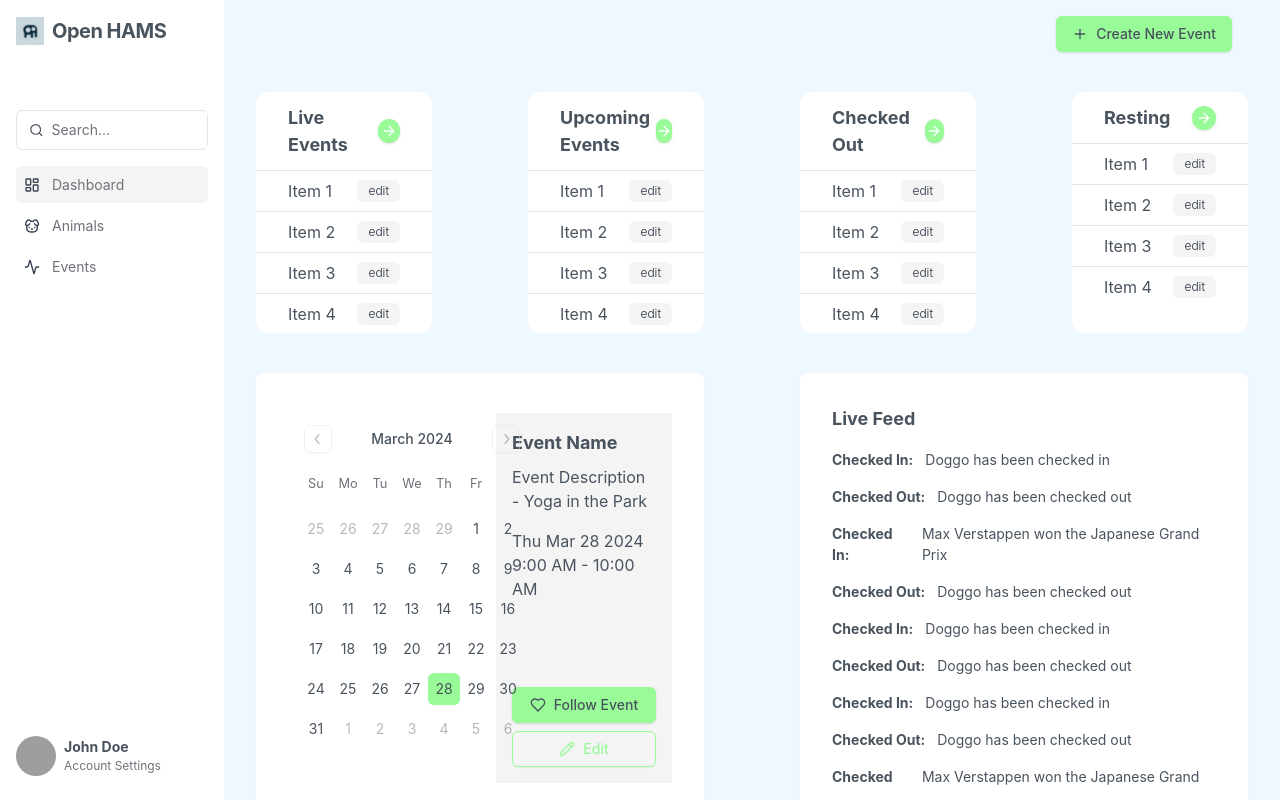
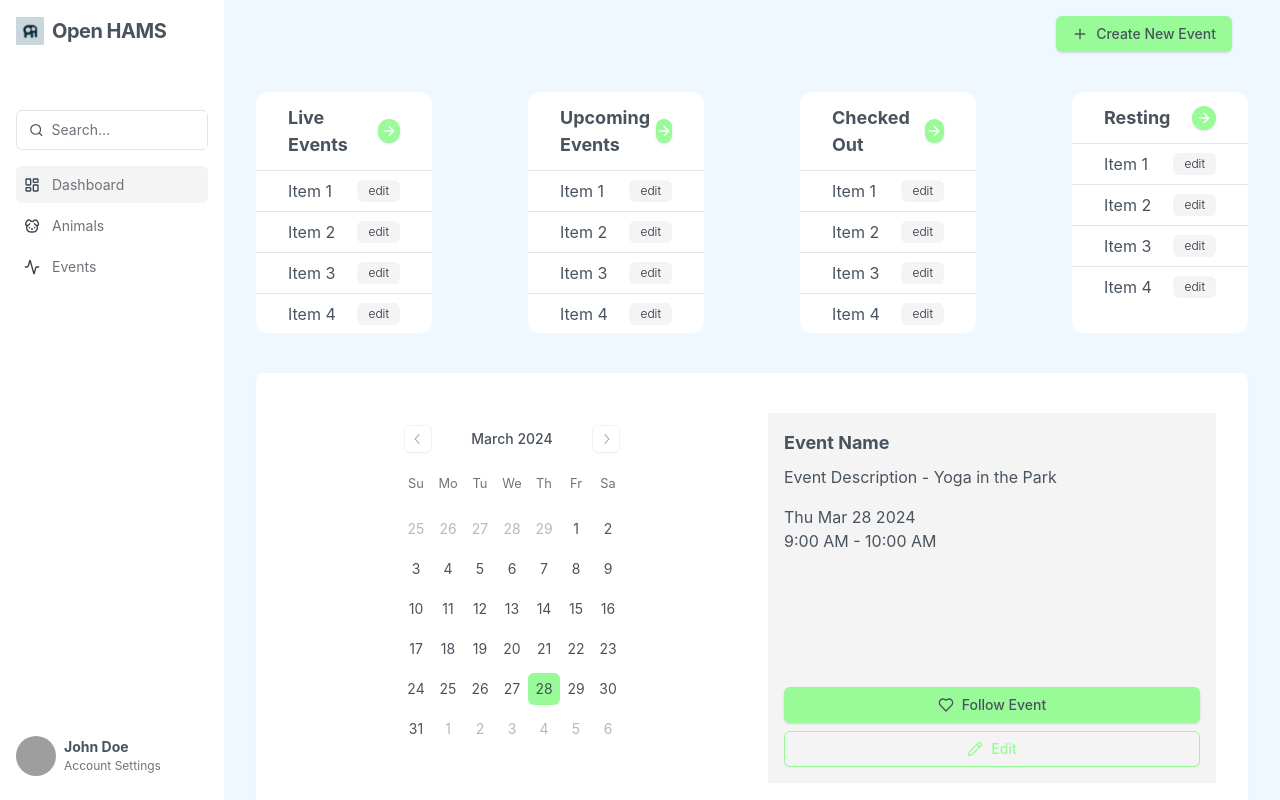
Before and after one commit to tyball21/Open-HAMS, a React (Vite) app in the folder frontend/: page / in a window 1280 px wide. Shown: the top 800 px of the page. Built offline with nearby package versions, Linux system fonts and the light colour scheme; grey boxes are pictures that could not be loaded.

Commit message:
fix responsiveness

```diff
--- a/frontend/src/routes/page.jsx
+++ b/frontend/src/routes/page.jsx
@@ -27,13 +27,13 @@
           Create New Event
         </Button>
       </header>
-      <div className="my-10 grid grid-cols-1 gap-8 md:grid-cols-2 lg:grid-cols-4 lg:gap-24">
+      <div className="my-10 grid grid-cols-1 gap-8 md:grid-cols-2 xl:grid-cols-4 xl:gap-24">
         <ScrollList title="Live Events" />
         <ScrollList title="Upcoming Events" />
         <ScrollList title="Checked Out" />
         <ScrollList title="Resting" />
       </div>
-      <div className="mt-10 grid grid-cols-1 gap-8 lg:grid-cols-2 lg:gap-24">
+      <div className="mt-10 grid grid-cols-1 gap-8 2xl:grid-cols-2 2xl:gap-24">
         <EventsCalendar />
         <LiveFeed />
       </div>
```
